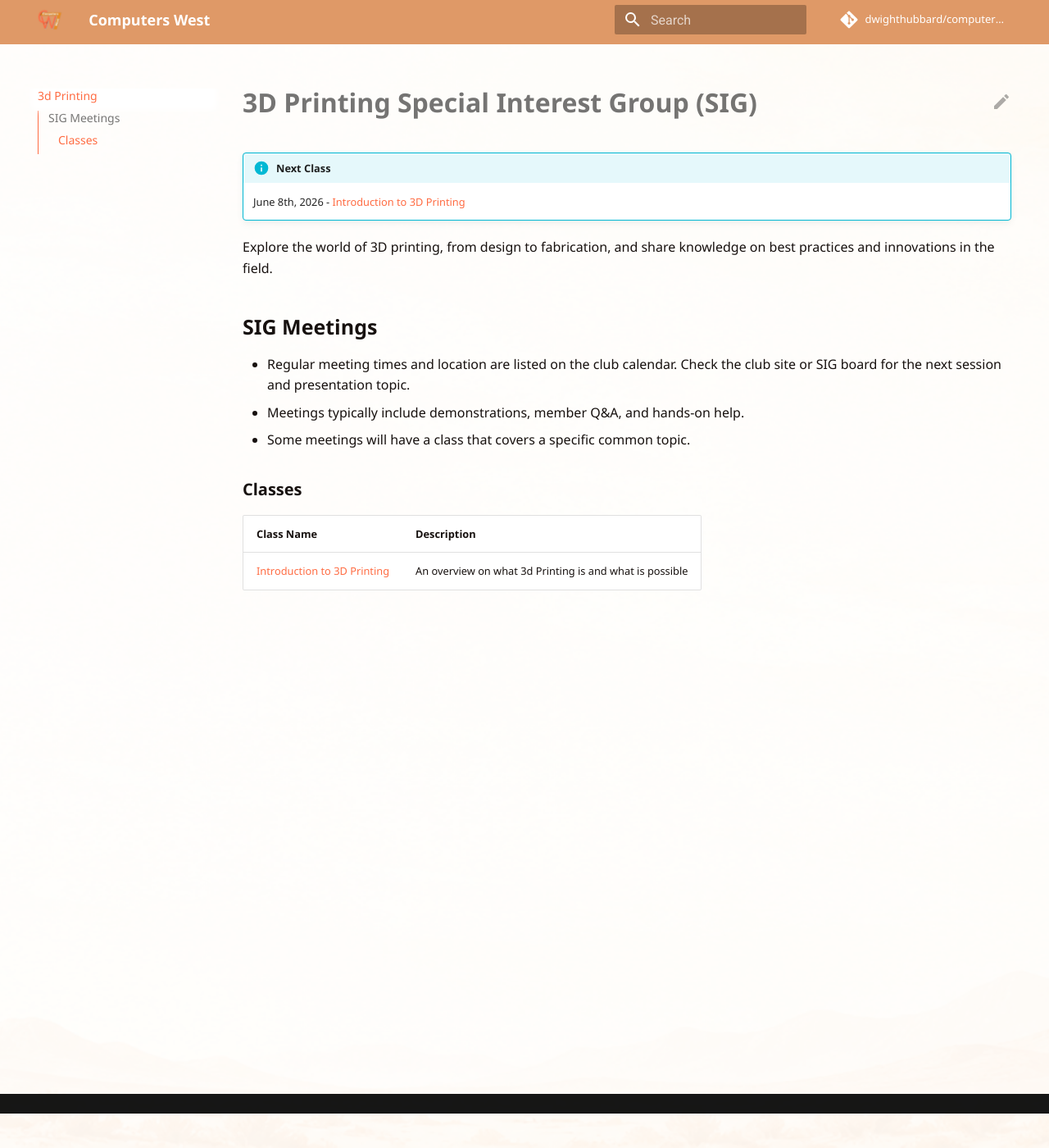
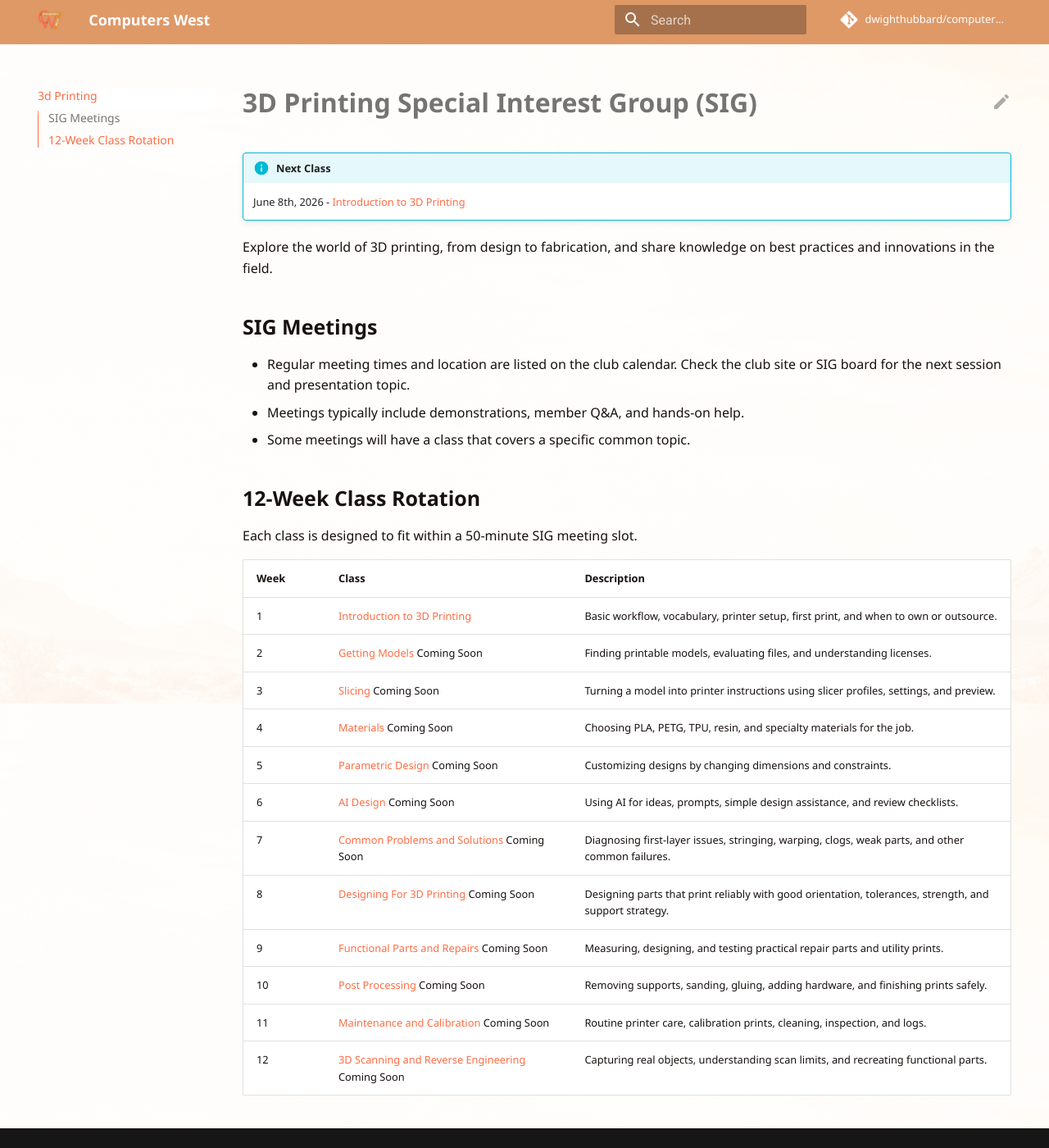
Before and after one commit to dwighthubbard/computerswest, an MkDocs documentation site: the page built from docs/sigs/3d-printing/3d-printing.md, in a window 1280 px wide and 1400 px high, scrolled down 42 px. Shown: the whole window at 82% size. Built offline with MkDocs 1.6.1 and Material for MkDocs 9.7.7, drawn with Linux system fonts in a browser that asks for light colours; comment, search, counter and statistics services are not loaded.

Commit message:
Add draft of 3d printing class introduction class.

```diff
--- a/docs/sigs/3d-printing/3d-printing.md
+++ b/docs/sigs/3d-printing/3d-printing.md
@@ -6,12 +6,26 @@
 Explore the world of 3D printing, from design to fabrication, and share knowledge on best practices and innovations in the field.
 
 ## SIG Meetings
+
 - Regular meeting times and location are listed on the club calendar. Check the club site or SIG board for the next session and presentation topic.
-- Meetings typically include demonstrations, member Q&A, and hands‑on help.
+- Meetings typically include demonstrations, member Q&A, and hands-on help.
 - Some meetings will have a class that covers a specific common topic.
 
-### Classes
+## 12-Week Class Rotation
 
-| Class Name                                                   | Description                                             |
-|--------------------------------------------------------------|---------------------------------------------------------|
-| [Introduction to 3D Printing](classes/introduction/index.md) | An overview on what 3d Printing is and what is possible |
+Each class is designed to fit within a 50-minute SIG meeting slot.
+
+| Week | Class                                                                                                           | Description                                                                                            |
+|------|-----------------------------------------------------------------------------------------------------------------|--------------------------------------------------------------------------------------------------------|
+| 1    | [Introduction to 3D Printing](classes/introduction/index.md)                                                    | Basic workflow, vocabulary, printer setup, first print, and when to own or outsource.                  |
+| 2    | [Getting Models](classes/Getting%20Models/index.md) Coming Soon                                                 | Finding printable models, evaluating files, and understanding licenses.                                |
+| 3    | [Slicing](classes/Slicing/index.md)  Coming Soon                                                                | Turning a model into printer instructions using slicer profiles, settings, and preview.                |
+| 4    | [Materials](classes/Materials/index.md) Coming Soon                                                             | Choosing PLA, PETG, TPU, resin, and specialty materials for the job.                                   |
+| 5    | [Parametric Design](classes/Parametric%20Design/index.md) Coming Soon                                           | Customizing designs by changing dimensions and constraints.                                            |
+| 6    | [AI Design](classes/AI%20Design/index.md) Coming Soon                                                           | Using AI for ideas, prompts, simple design assistance, and review checklists.                          |
+| 7    | [Common Problems and Solutions](classes/Common%20Problems%20and%20Solutions/index.md) Coming Soon               | Diagnosing first-layer issues, stringing, warping, clogs, weak parts, and other common failures.       |
+| 8    | [Designing For 3D Printing](classes/Designing%20For%203D%20Printing/index.md) Coming Soon                       | Designing parts that print reliably with good orientation, tolerances, strength, and support strategy. |
+| 9    | [Functional Parts and Repairs](classes/Functional%20Parts%20and%20Repairs/index.md) Coming Soon                 | Measuring, designing, and testing practical repair parts and utility prints.                           |
+| 10   | [Post Processing](classes/Post%20Processing/index.md) Coming Soon                                               | Removing supports, sanding, gluing, adding hardware, and finishing prints safely.                      |
+| 11   | [Maintenance and Calibration](classes/Maintenance%20and%20Calibration/index.md) Coming Soon                     | Routine printer care, calibration prints, cleaning, inspection, and logs.                              |
+| 12   | [3D Scanning and Reverse Engineering](classes/3D%20Scanning%20and%20Reverse%20Engineering/index.md) Coming Soon | Capturing real objects, understanding scan limits, and recreating functional parts.                    |
--- a/mkdocs.yml
+++ b/mkdocs.yml
@@ -29,7 +29,7 @@ extra_css:
   - stylesheets/theme.css
 
 exclude_docs: |
-  sigs/3d-printing/classes/introduction/deck/*.md
+  sigs/3d-printing/classes/*/deck/*.md
 
 markdown_extensions:
     - pymdownx.blocks.html
@@ -92,13 +92,43 @@ nav:
   #     - Overview: sigs/overview.md
   #     - 3D Printing:
   - 3d Printing: sigs/3d-printing/3d-printing.md
-  - Introduction Class:
-      - Overview: sigs/3d-printing/classes/introduction/index.md
-      - Instructor Guide: sigs/3d-printing/classes/introduction/instructor-guide.md
-      - Slide Deck: sigs/3d-printing/classes/introduction/slide-deck.md
-      - Slide Outline: sigs/3d-printing/classes/introduction/slide-outline.md
-      - Attendee Handout: sigs/3d-printing/classes/introduction/attendee-handout.md
-      - Timing Plan: sigs/3d-printing/classes/introduction/timing-plan.md
+  - 3D Printing Classes:
+      - Introduction:
+          - Overview: sigs/3d-printing/classes/introduction/index.md
+          - Slide Deck: sigs/3d-printing/classes/introduction/slide-deck.md
+      - Getting Models:
+          - Overview: sigs/3d-printing/classes/Getting Models/index.md
+          - Slide Deck: sigs/3d-printing/classes/Getting Models/slide-deck.md
+      - Slicing:
+          - Overview: sigs/3d-printing/classes/Slicing/index.md
+          - Slide Deck: sigs/3d-printing/classes/Slicing/slide-deck.md
+      - Materials:
+          - Overview: sigs/3d-printing/classes/Materials/index.md
+          - Slide Deck: sigs/3d-printing/classes/Materials/slide-deck.md
+      - Parametric Design:
+          - Overview: sigs/3d-printing/classes/Parametric Design/index.md
+          - Slide Deck: sigs/3d-printing/classes/Parametric Design/slide-deck.md
+      - AI Design:
+          - Overview: sigs/3d-printing/classes/AI Design/index.md
+          - Slide Deck: sigs/3d-printing/classes/AI Design/slide-deck.md
+      - Common Problems and Solutions:
+          - Overview: sigs/3d-printing/classes/Common Problems and Solutions/index.md
+          - Slide Deck: sigs/3d-printing/classes/Common Problems and Solutions/slide-deck.md
+      - Designing For 3D Printing:
+          - Overview: sigs/3d-printing/classes/Designing For 3D Printing/index.md
+          - Slide Deck: sigs/3d-printing/classes/Designing For 3D Printing/slide-deck.md
+      - Functional Parts and Repairs:
+          - Overview: sigs/3d-printing/classes/Functional Parts and Repairs/index.md
+          - Slide Deck: sigs/3d-printing/classes/Functional Parts and Repairs/slide-deck.md
+      - Post Processing:
+          - Overview: sigs/3d-printing/classes/Post Processing/index.md
+          - Slide Deck: sigs/3d-printing/classes/Post Processing/slide-deck.md
+      - Maintenance and Calibration:
+          - Overview: sigs/3d-printing/classes/Maintenance and Calibration/index.md
+          - Slide Deck: sigs/3d-printing/classes/Maintenance and Calibration/slide-deck.md
+      - 3D Scanning and Reverse Engineering:
+          - Overview: sigs/3d-printing/classes/3D Scanning and Reverse Engineering/index.md
+          - Slide Deck: sigs/3d-printing/classes/3D Scanning and Reverse Engineering/slide-deck.md
   #     - All Things Apple: sigs/apple.md
   #     - Artificial Intelligence: sigs/ai.md
   #     - Streaming and Cord Cutting: sigs/streaming-cord-cutting.md
```
Also changed, not shown: docs/sigs/3d-printing/resources/faq.md (added, +1 -0 lines), docs/sigs/3d-printing/resources/glossary.md (added, +1 -0 lines), docs/sigs/3d-printing/resources/model_sources.md (added, +1 -0 lines), docs/sigs/3d-printing/resources/print_services.md (added, +1 -0 lines), docs/sigs/3d-printing/resources/slicer_reference.md (added, +1 -0 lines).
